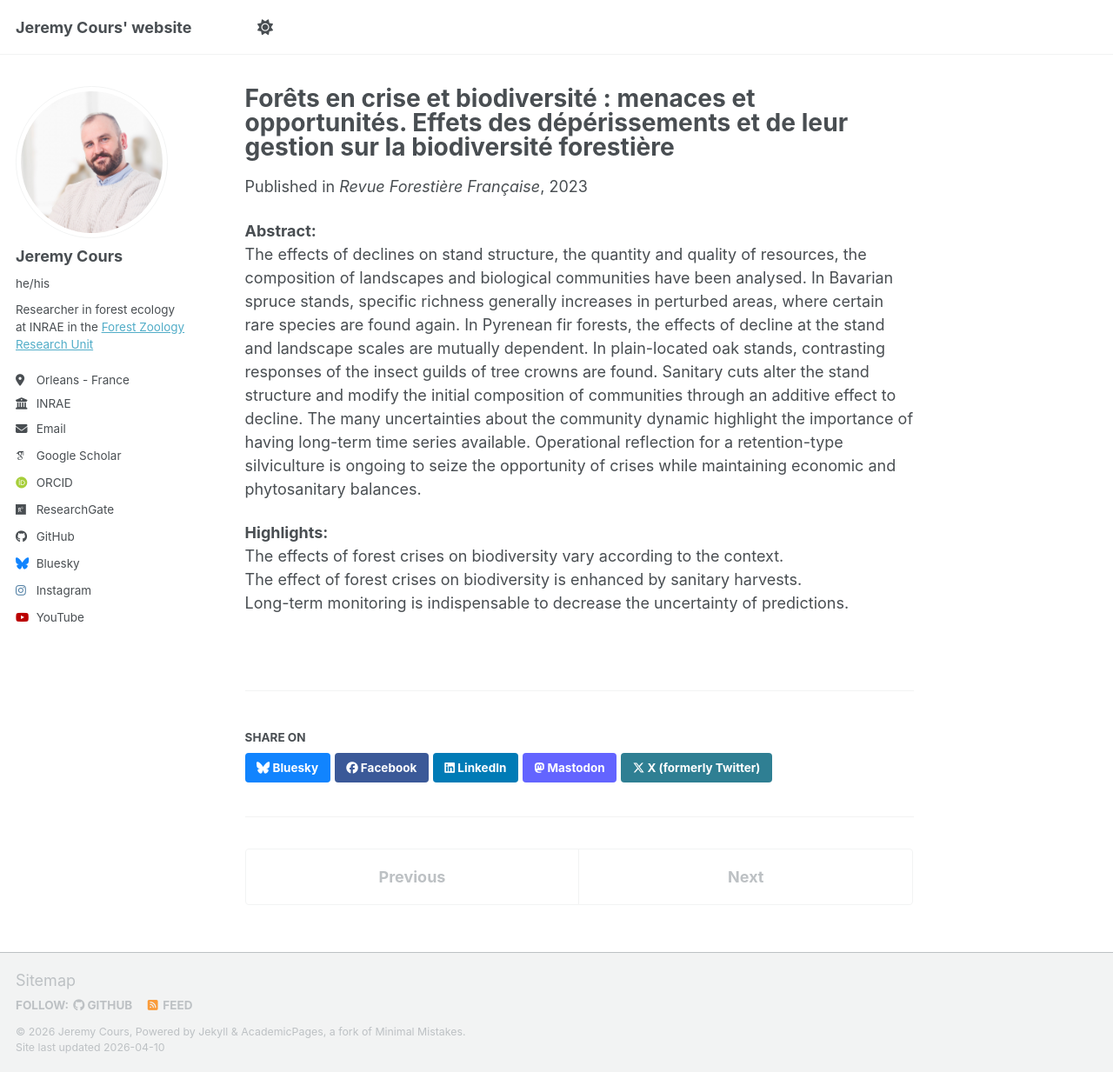
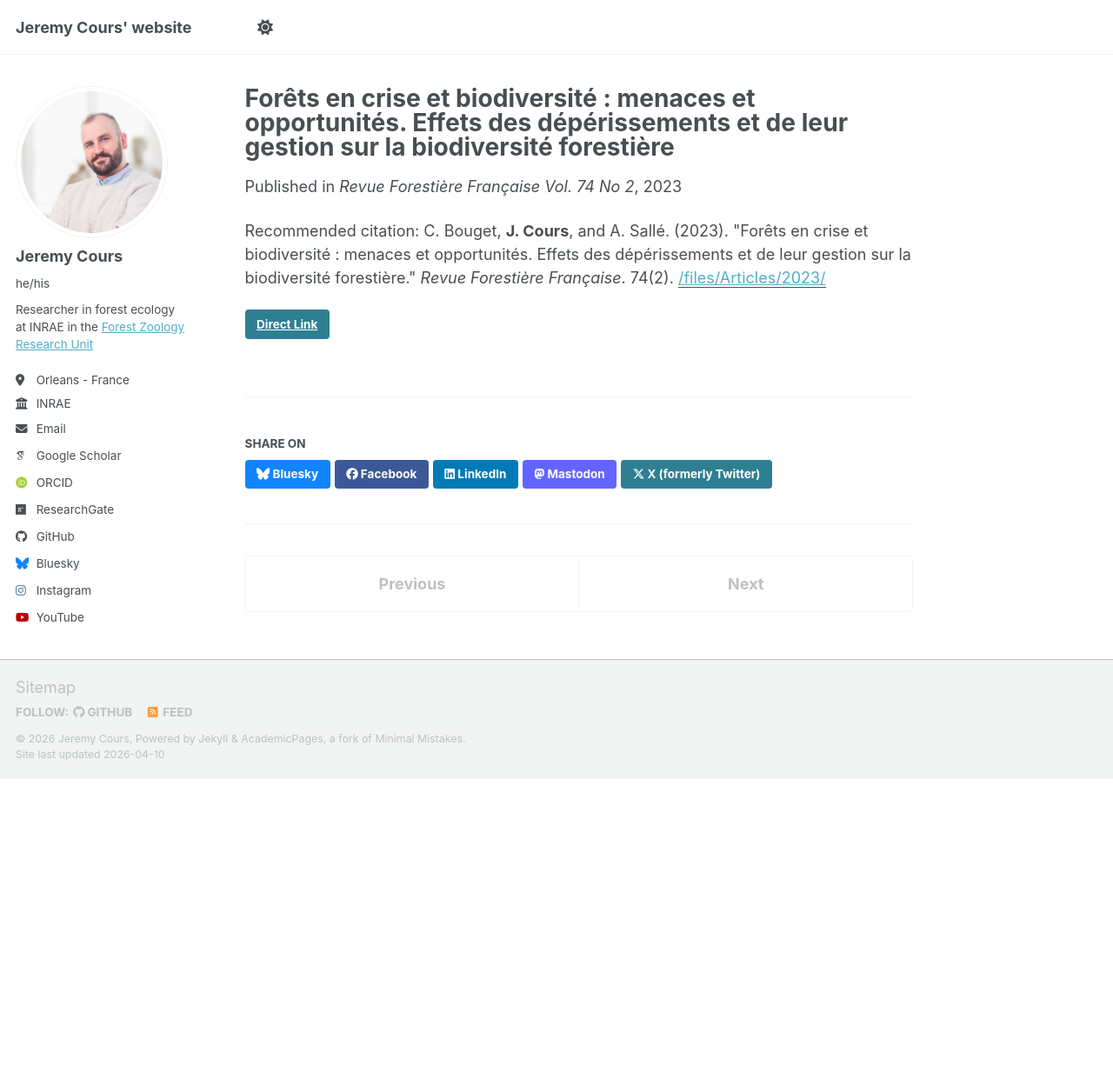
Before and after one commit to J-Cours/J-Cours.github.io, a Jekyll site: the page built from _publications/2023_paper_RFF_2.md, in a window 1280 px wide and 1233 px high. Shown: the whole window at 87% size. Built offline with Jekyll 4.4.1, drawn with Linux system fonts in a browser that asks for light colours; some web fonts are replaced; a script bundle is joined from its source files by our own code; library files that are not in the unit come from our copies.

Commit message:
Update publication RFF 2023 n2

```diff
--- a/_publications/2023_paper_RFF_2.md
+++ b/_publications/2023_paper_RFF_2.md
@@ -5,15 +5,8 @@ category: manuscripts
 permalink: /publication/2023-06-23-paper2
 excerpt: ''
 date: 2023-06-23
-venue: 'Revue Forestière Française'
-paperurl: 'https://revueforestierefrancaise.agroparistech.fr/article/view/7595'
-authors: 'Christophe Bouget, Jeremy Cours & Aurélien Sallé'
+venue: 'Revue Forestière Française Vol. 74 No 2'
+paperurl: '/files/Articles/2023/'
+link: 'https://doi.org/10.20870/revforfr.2023.7594'
+citation: "C. Bouget, <b>J. Cours</b>, and A. Sallé. (2023). &quot;Forêts en crise et biodiversité : menaces et opportunités. Effets des dépérissements et de leur gestion sur la biodiversité forestière.&quot; <i>Revue Forestière Française</i>. 74(2)."
 ---
-
-**Abstract:**\
-The effects of declines on stand structure, the quantity and quality of resources, the composition of landscapes and biological communities have been analysed. In Bavarian spruce stands, specific richness generally increases in perturbed areas, where certain rare species are found again. In Pyrenean fir forests, the effects of decline at the stand and landscape scales are mutually dependent. In plain-located oak stands, contrasting responses of the insect guilds of tree crowns are found. Sanitary cuts alter the stand structure and modify the initial composition of communities through an additive effect to decline. The many uncertainties about the community dynamic highlight the importance of having long-term time series available. Operational reflection for a retention-type silviculture is ongoing to seize the opportunity of crises while maintaining economic and phytosanitary balances.
-
-**Highlights:**\
-The effects of forest crises on biodiversity vary according to the context.\
-The effect of forest crises on biodiversity is enhanced by sanitary harvests.\
-Long-term monitoring is indispensable to decrease the uncertainty of predictions.
```
Also changed, not shown: _publications/2023_paper_RFF_1.md (+1 -1 lines), 1 other file.
